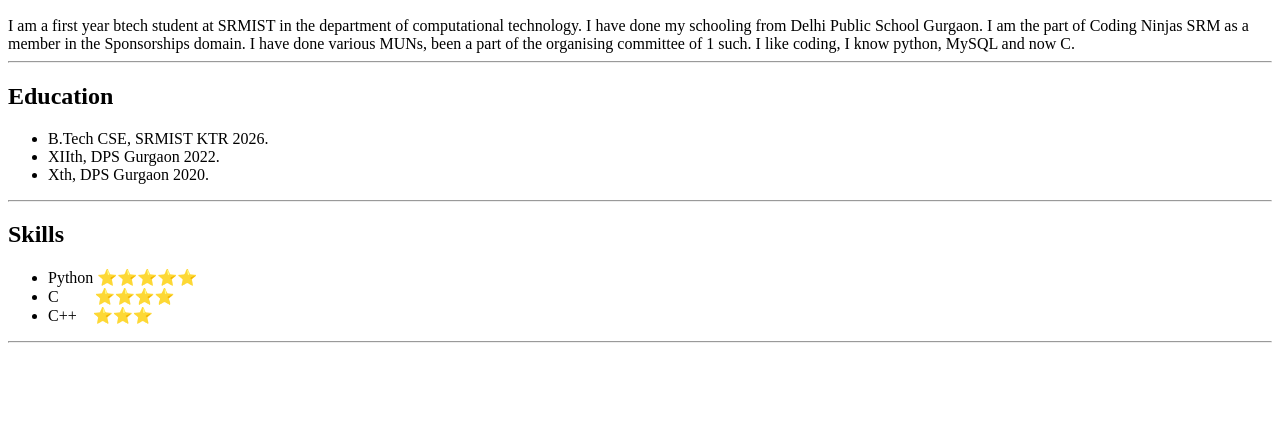
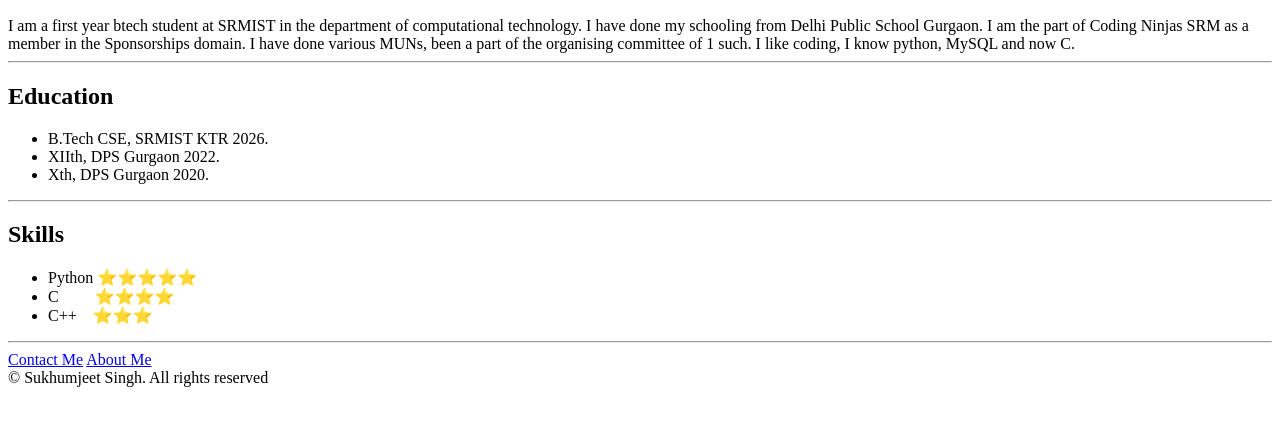
Before and after one commit to sukhum29/Capstone-Project, a plain HTML site: page index.html in a window 1280 px wide. Shown: the part 334-760 px from the top of the page. Drawn offline with Linux system fonts and the light colour scheme.

Commit message:
index.html

```diff
--- a/index.html
+++ b/index.html
@@ -48,3 +48,9 @@ C.
     <li>C++ &nbsp;&nbsp;   ⭐️⭐️⭐️</li>
 </ul>
 <hr>
+<a href="./public/contact.html">Contact Me</a>
+<a href="./public/about.html">About Me</a>
+</br>
+<body>
+    © Sukhumjeet Singh. All rights reserved
+</body>
```
